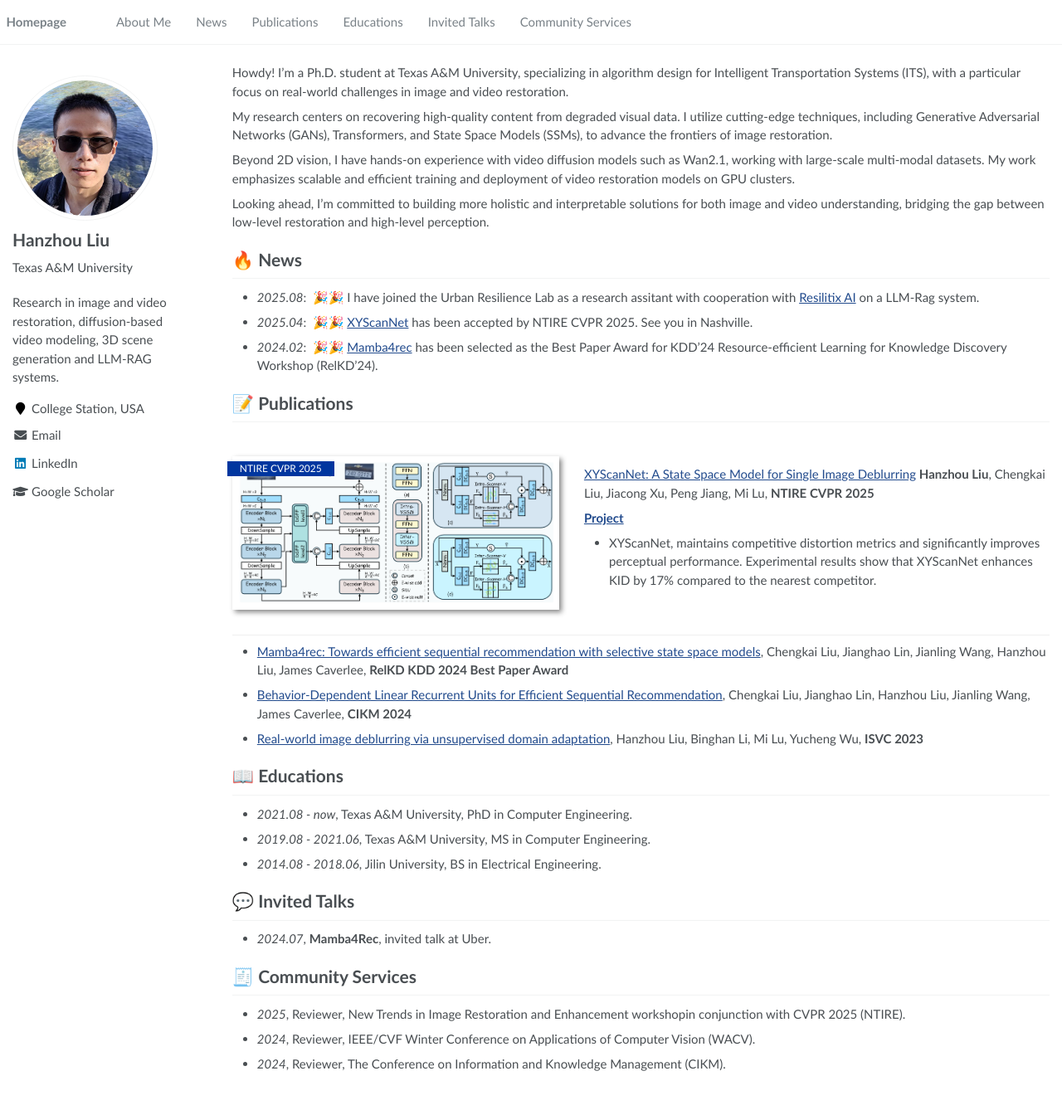
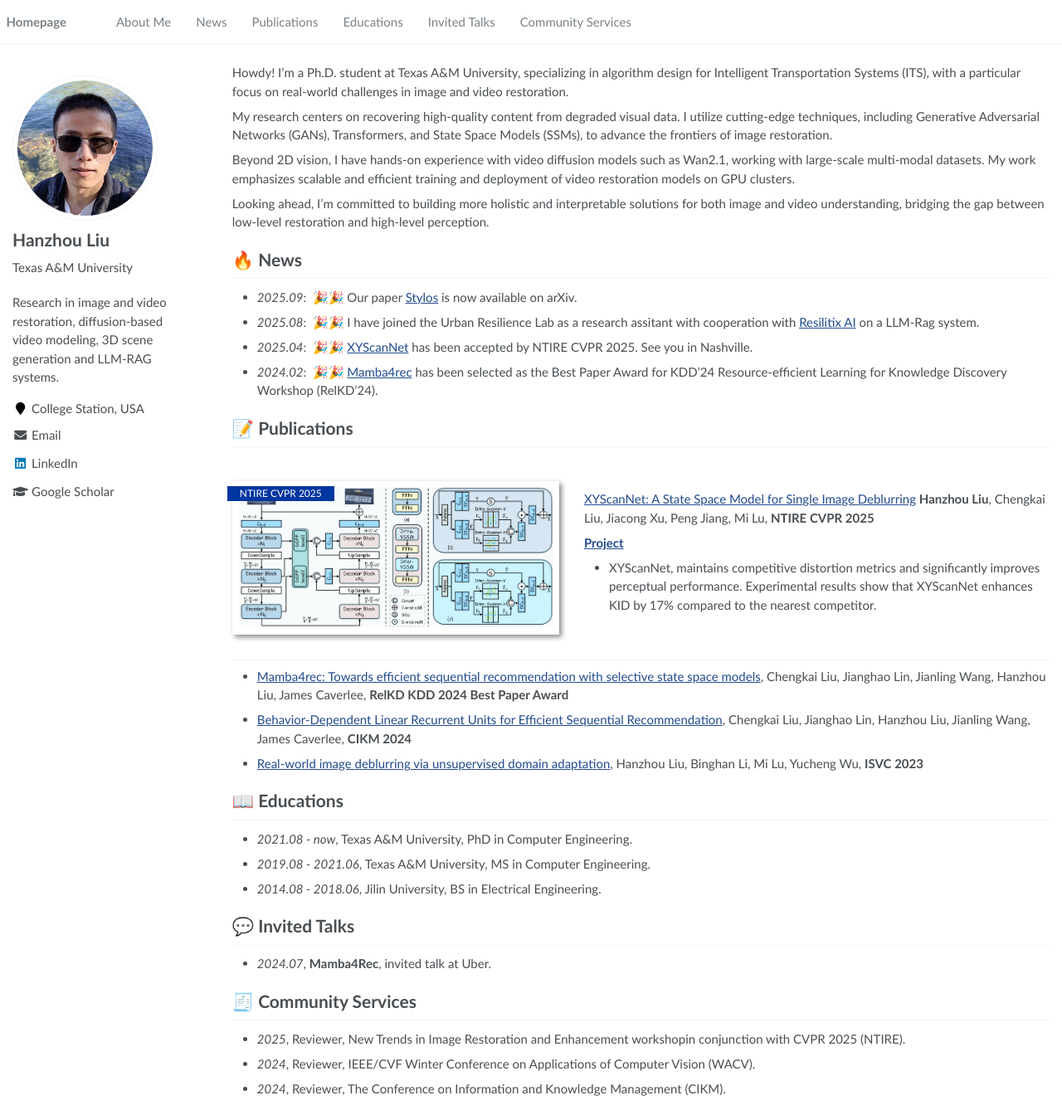
Before and after one commit to HanzhouLiu/hanzhouliu.github.io, a Jekyll site: the page built from _pages/about.md, in a window 1280 px wide and 1338 px high. Shown: the whole window at 83% size. Built offline with Jekyll 4.4.1, drawn with Linux system fonts in a browser that asks for light colours.

Commit message:
about me updated

```diff
--- a/_pages/about.md
+++ b/_pages/about.md
@@ -29,8 +29,9 @@ Looking ahead, I’m committed to building more holistic and interpretable solut
 -->
 
 # 🔥 News
+- *2025.09*: &nbsp;🎉🎉 Our paper [Stylos](https://arxiv.org/pdf/2509.26455) is now available on arXiv.
 - *2025.08*: &nbsp;🎉🎉 I have joined the Urban Resilience Lab as a research assitant with cooperation with [Resilitix AI](https://www.resilitix.ai/) on a LLM-Rag system.
-- *2025.04*: &nbsp;🎉🎉 [XYScanNet](https://arxiv.org/pdf/2412.10338) has been accepted by NTIRE CVPR 2025. See you in Nashville.
+- *2025.04*: &nbsp;🎉🎉 [XYScanNet](https://openaccess.thecvf.com/content/CVPR2025W/NTIRE/papers/Liu_XYScanNet_A_State_Space_Model_for_Single_Image_Deblurring_CVPRW_2025_paper.pdf) has been accepted by NTIRE CVPR 2025. See you in Nashville.
 - *2024.02*: &nbsp;🎉🎉 [Mamba4rec](https://github.com/chengkai-liu/Mamba4Rec) has been selected as the Best Paper Award for KDD'24 Resource-efficient Learning for Knowledge Discovery Workshop (RelKD’24).
 
 # 📝 Publications
```
